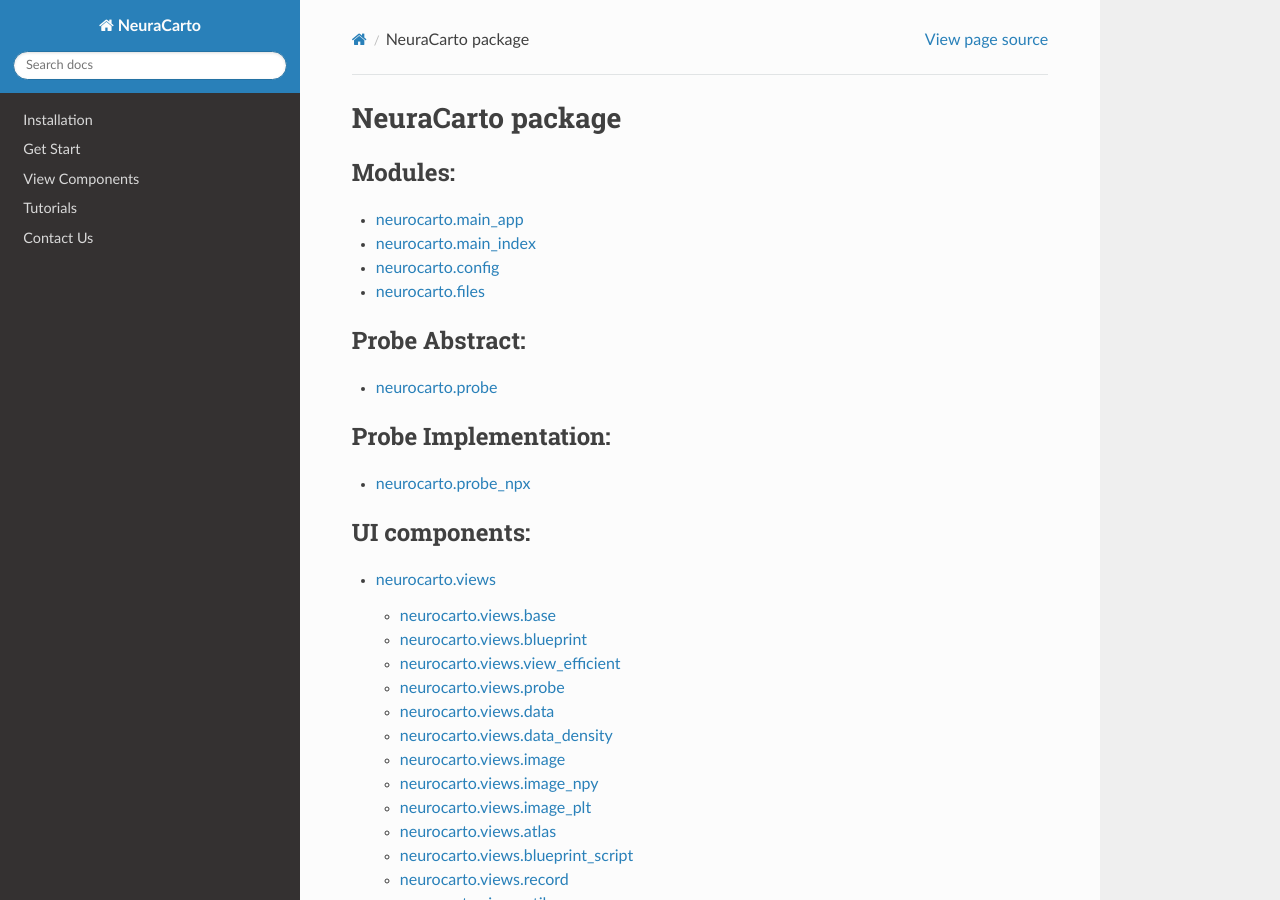
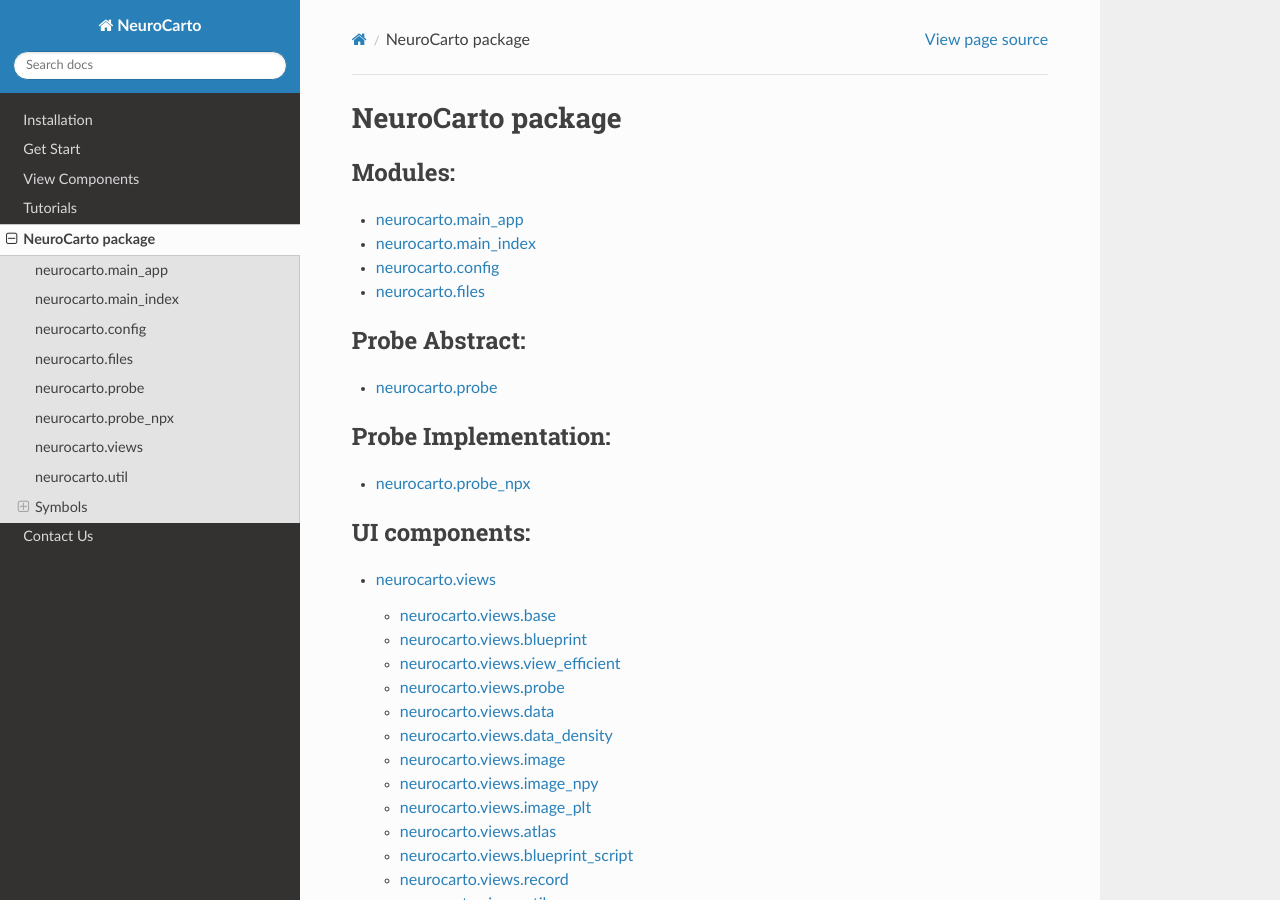
Before and after one commit to AntonioST/NeuroCarto, a Sphinx documentation site: the page built from doc/source/api/neurocarto.rst, in a window 1280 px wide and 900 px high. Built offline with Sphinx 7.4.7 and the Read the Docs theme 2.0.0, drawn with Linux system fonts in a browser that asks for light colours; pages that are not in the unit, such as notebooks, are missing from menus.

Commit message:
fix name

```diff
--- a/doc/source/api/neuracarto.rst
+++ b/doc/source/api/neurocarto.rst
@@ -1,4 +1,4 @@
-NeuraCarto package
+NeuroCarto package
 ==================
 
 .. toctree::
--- a/doc/source/conf.py
+++ b/doc/source/conf.py
@@ -19,7 +19,7 @@ os.environ['SPHINX_BUILD'] = 'SPHINX_BUILD'
 
 # -- Project information -----------------------------------------------------
 
-project = 'NeuraCarto'
+project = 'NeuroCarto'
 copyright = '2024, Ta-Shun Su'
 author = 'Ta-Shun Su'
 
--- a/doc/source/index.rst
+++ b/doc/source/index.rst
@@ -3,10 +3,10 @@
    You can adapt this file completely to your liking, but it should at least
    contain the root `toctree` directive.
 
-Welcome to NeuraCarto's documentation!
+Welcome to NeuroCarto's documentation!
 =======================================
 
-NeuraCarto is a neural probe channel map editor for the Neuropixels probe family.
+NeuroCarto is a neural probe channel map editor for the Neuropixels probe family.
 It allows user to create a blueprint for arranging electrodes in a desired density
 and generate a custom channel map.
 
```
Also changed, not shown: README.md (+2 -2 lines).
